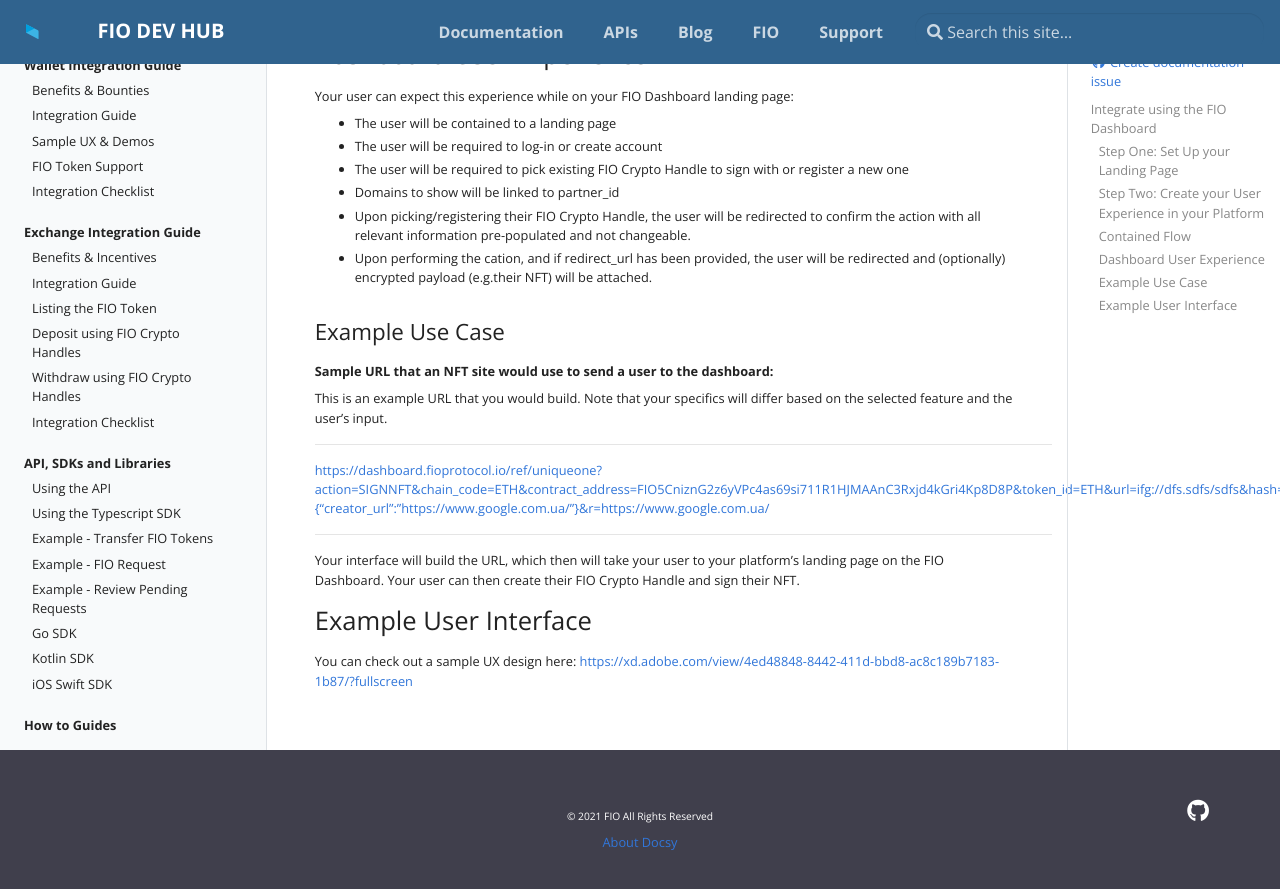
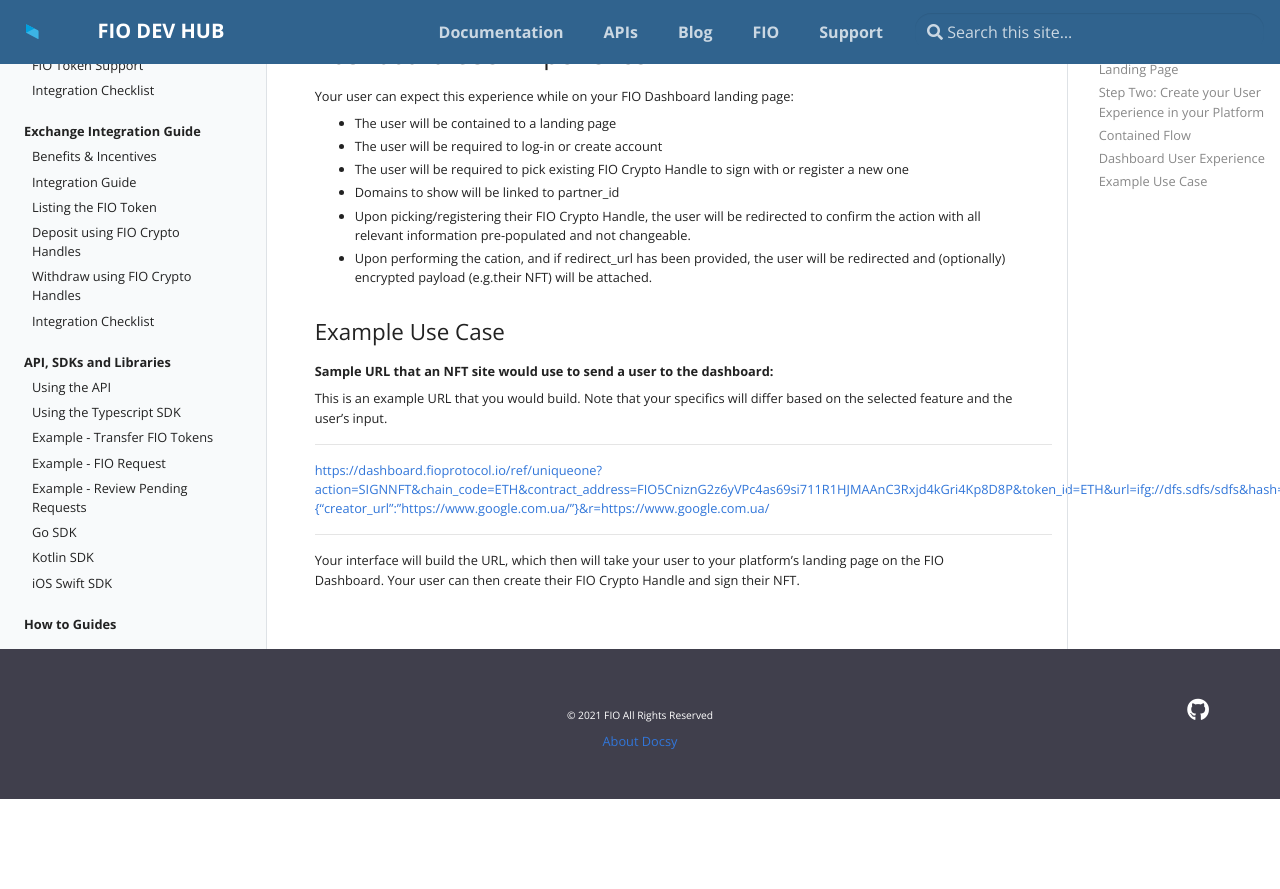
Before and after one commit to fioprotocol/fio-devhub, a Jekyll site: the page built from _docs/how-to/integrate-dashboard.md, in a window 1280 px wide and 900 px high, scrolled down 1442 px. Shown: the top 889 px of the window. Built offline with Jekyll 4.4.1, drawn with Linux system fonts in a browser that asks for light colours; after the commit the page ends 2241 px from its top, so only the background shows below that.

Commit message:
Removed Example User Interface
as per Eric's suggestion.

```diff
--- a/_docs/how-to/integrate-dashboard.md
+++ b/_docs/how-to/integrate-dashboard.md
@@ -60,7 +60,3 @@ This is an example URL that you would build.  Note that your specifics will diff
 ---
 
 Your interface will build the URL, which then will take your user to your platform's landing page on the FIO Dashboard.  Your user can then create their FIO Crypto Handle and sign their NFT.
-
-## Example User Interface
-
-You can check out a sample UX design here: [https://xd.adobe.com/view/4ed48848-8442-411d-bbd8-ac8c189b7183-1b87/?fullscreen](https://xd.adobe.com/view/4ed48848-8442-411d-bbd8-ac8c189b7183-1b87/?fullscreen){:target="_blank"}
```
